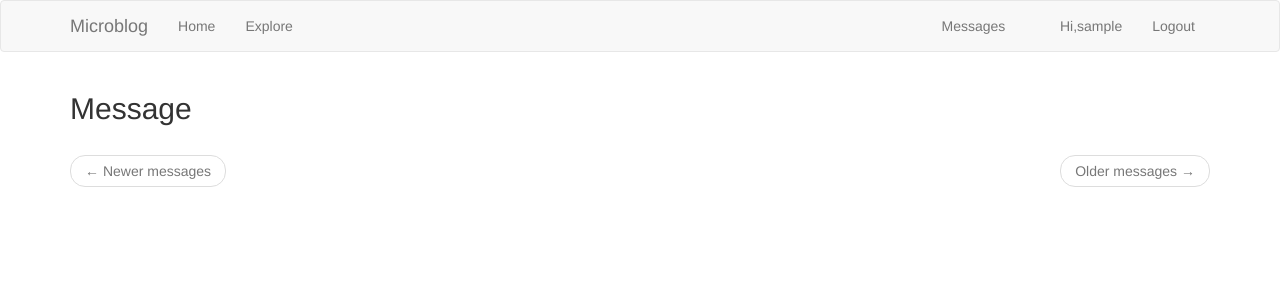
After one commit to ocyisheng/flask-microblog, a Flask app: page /messages in a window 1280 px wide. The commit adds this page. Shown: the top 300 px of the page. Run offline with Flask 2, Linux system fonts and the light colour scheme; the visitor is signed in with stand-in values (Sample User, id 1); data comes from the database, SQL or seed files in the repository; both versions use the stored data as it was after the commit; data that the repository does not hold is empty; parts of the project's set-up code (start-up, migrations or seed data) failed here and were passed over; some libraries are stand-ins or nearby versions.

Commit message:
1.添加messages消息发送、展示页面 2.添加notification通知，使用轮询获取通知内容并设置消息数量角标 3.jq设置css，实现角标显示隐藏

```diff
--- a/app/main/routes.py
+++ b/app/main/routes.py
@@ -11,8 +11,8 @@ from flask_login import current_user, login_required
 from flask_babel import _, get_locale
 from guess_language import guess_language
 from app import db
-from app.main.forms import EditProfileForm, PostForm
-from app.models import User, Post
+from app.main.forms import EditProfileForm, PostForm, MessageForm
+from app.models import User, Post, Message, Notification
 from app.translate import translate
 from app.main import bp
 
@@ -63,7 +63,8 @@ def index():
 						   form=form,
 						   posts=posts.items,
 						   next_url=next_url,
-						   prev_url=prev_url)
+						   prev_url=prev_url,
+						   item_name='posts')
 
 
 # 浏览全部帖子
@@ -74,12 +75,12 @@ def explore():
 	posts = Post.query.order_by(Post.timestamp.desc()).paginate(page, current_app.config['POSTS_PER_PAGE'], False)
 	next_url = url_for('main.explore', page=posts.next_num) if posts.has_next else None
 	prev_url = url_for('main.explore', page=posts.prev_num) if posts.has_prev else None
-	# posts = Post.query.order_by(Post.timestamp.desc()).all()
 	return render_template('index.html',
 						   title=_('Explore'),
 						   posts=posts.items,
 						   next_url=next_url,
-						   prev_url=prev_url)
+						   prev_url=prev_url,
+						   item_name='posts')
 
 
 # 用户信息展示
@@ -88,7 +89,6 @@ def explore():
 def user(username):
 	user = User.query.filter_by(username=username).first_or_404()
 	page = request.args.get('page', 1, type=int)
-	# posts = Post.query.filter_by(author=user).all()
 	posts = user.posts.order_by(Post.timestamp.desc()).paginate(page, current_app.config['POSTS_PER_PAGE'], False)
 	prev_url = url_for('main.user', username=username, page=posts.prev_num) if posts.has_prev else None
 	next_url = url_for('main.user', username=username, page=posts.next_num) if posts.has_next else None
@@ -98,7 +98,8 @@ def user(username):
 						   user=user,
 						   posts=posts.items,
 						   next_url=next_url,
-						   prev_url=prev_url)
+						   prev_url=prev_url,
+						   item_name='posts')
 
 
 # 编辑个人信息
@@ -157,3 +158,38 @@ def unfollow(username):
 def user_popup(username):
 	user = User.query.filter_by(username=username).first_or_404()
 	return render_template('user_popup.html', user=user)
+
+@bp.route('/send_message/<recipient>', methods=['GET', 'POST'])
+@login_required
+def send_message(recipient):
+	user = User.query.filter_by(username=recipient).first_or_404()
+	form = MessageForm()
+	if form.validate_on_submit():
+		msg = Message(author=current_user, recipient=user,body=form.message.data)
+		db.session.add(msg)
+		user.add_notification('unread_message_count', user.new_messages())
+		db.session.commit()
+		flash(_('Your message has been sent.'))
+		return redirect(url_for('main.user', username=recipient))
+	return render_template('send_message.html', title=_('Send Message'), form=form, recipient=recipient)
+
+@bp.route('/messages')
+@login_required
+def messages():
+	current_user.last_message_read_time = datetime.utcnow()
+	db.session.commit()
+	page = request.args.get('page', 1, type=int)
+	messages = current_user.messages_received.order_by(Message.timestamp.desc()).paginate(page, current_app.config['POSTS_PER_PAGE'], False)
+	next_url = url_for('main.messages', page=messages.next_num) if messages.has_next else None
+	prev_url = url_for('main.messages', page=messages.prev_num) if messages.has_prev else None
+	return render_template('messages.html', messages=messages.items, next_url=next_url, prev_url=prev_url, item_name='messages')
+
+@bp.route('/notifications')
+@login_required
+def notifications():
+	since = request.args.get('since', 0.0, type=float)
+	notifications = current_user.notifications.filter(Notification.timestamp > since).order_by(Notification.timestamp.asc())
+	return jsonify([{'name': n.name,
+					 'data': n.get_data(),
+					 'timestamp': n.timestamp
+					 } for n in notifications])
--- /dev/null
+++ b/app/templates/_pager.html
@@ -0,0 +1,14 @@
+<nav aria-label="...">
+    <ul class="pager">
+        <li class="previous{% if not prev_url %} disabled{% endif %}">
+            <a href="{{ prev_url or '#' }}">
+                <span aria-hidden="true">&larr;</span> {{ _('Newer %(item_name)s',item_name=item_name) }}
+            </a>
+        </li>
+        <li class="next{% if not next_url %} disabled{% endif %}">
+            <a href="{{ next_url or '#' }}">
+                {{ _('Older %(item_name)s',item_name=item_name) }} <span aria-hidden="true">&rarr;</span>
+            </a>
+        </li>
+    </ul>
+</nav>
--- a/app/templates/base.html
+++ b/app/templates/base.html
@@ -53,11 +53,15 @@
     {{ moment.include_moment() }}
     {{ moment.lang(g.locale) }}
     <script>
+        function set_message_count(n) {
+            $('#message_count').text(n);
+            $('#message_count').css('visibility', n ? 'visible' : 'hidden');
+        }
         // 定义函数：jQ脚本使用ajx发送post请求获取翻译结果
         // 需要 javascript:translate() 调用
         function translate(sourceEle, destElem, sourceLang, destLang) {
             {# $('#xxxid') jQ id选择器获取目标dom 并用loading图片替换 #}
-            $(destElem).html('<img src="{{ url_for('static', filename='loading.gif') }}">');
+            $(destElem).html('<img src="{{ url_for('static', filename='imgs/loading.gif') }}">');
             {# post 表单请求 参数1 链接 参数2 参数
                 done 成功的回调 向目标dom的text赋值请求结果
                 fail 失败的回调 向目标dom的text赋值失败提示
@@ -70,8 +74,25 @@
                 $(destElem).text('译文：' + response['text'])
             }).fail(function () {
                 $(destElem).text("{{ _('Error:Could not contact server.') }}")
-            })
+            });
         }
+        {% if current_user.is_authenticated %}
+            $(function () {
+                var since = new Date().getTime() / 1000.0;
+                setInterval(function () {
+                    $.ajax('{{ url_for('main.notifications') }}?since=' + since).done(
+                        function (notifications) {
+                            for (var i = 0; i < notifications.length; i++) {
+                                if (notifications[i].name == 'unread_message_count') {
+                                    set_message_count(notifications[i].data)
+                                }
+                                since = notifications[i].timestamp;
+                            }
+                        })
+                }, 5000);
+            });
+        {% endif %}
+
         // jQ event函数绑定
         $(function () {
             var timer = null; // 延时的timer
@@ -99,8 +120,8 @@
                                 }).popover('show');
                                 // 通过ajax 添加flask-moment 元素是，必须调用改函数
                                 flask_moment_render_all();
-                            })
-                    }, 200)
+                            });
+                    }, 500)
                 }, function (event) {
                     // 鼠标移出的回调
                     var elem = $(event.currentTarget);
@@ -116,8 +137,8 @@
                         // 移除popup
                         elem.popover('destroy');
                     }
-                })
-        })
+                });
+        });
     </script>
 {% endblock %}
 
@@ -146,9 +167,21 @@
                         <li><a href="{{ url_for('auth.login') }}">{{ _('Login') }}</a></li>
                     {% else %}
                         <li>
+                            <a href="{{ url_for('main.messages') }}">
+                                {{ _('Messages') }}
+                                {% set new_messages = current_user.new_messages() %}
+                                <span class="badge" id="message_count"
+                                      style="visibility: {% if new_messages %}visible {% else %}hidden{% endif %};">
+                                    {{ new_messages }}
+                                </span>
+                            </a>
+                        </li>
+                        <li>
                             <a href="{{ url_for('main.user', username=current_user.username) }}">{{ _('Hi,%(username)s',username=current_user.username) }}</a>
                         </li>
-                        <li><a href="{{ url_for('auth.logout') }}">{{ _('Logout') }}</a></li>
+                        <li>
+                            <a href="{{ url_for('auth.logout') }}">{{ _('Logout') }}</a>
+                        </li>
                     {% endif %}
                 </ul>
             </div>
--- /dev/null
+++ b/app/templates/messages.html
@@ -0,0 +1,13 @@
+{% extends 'base.html' %}
+
+{% block app_content %}
+    <h2>{{ _('Message') }}</h2>
+    {# 消息列表 #}
+    <table class="table">
+        {% for post in messages %}
+            {% include '_post.html' %}
+        {% endfor %}
+    </table>
+    {# 翻页控件   #}
+    {% include '_pager.html' %}
+{% endblock %}
--- a/config.py
+++ b/config.py
@@ -24,7 +24,7 @@ class Config(object):
 	SQLALCHEMY_TRACK_MODIFICATIONS = False
 
 	# 分页配置
-	POSTS_PER_PAGE = 5
+	POSTS_PER_PAGE = 4
 	# 语言本地化
 	LANGUAGES = ['en', 'zh']
 
--- a/run.py
+++ b/run.py
@@ -6,7 +6,7 @@
 # @Software: PyCharm
 
 from app import create_app, db, cli
-from app.models import User, Post
+from app.models import User, Post, Notification, Message
 
 # def get_local_ip():
 # 	import socket
@@ -25,7 +25,7 @@ cli.register(app)
 # 向flask shell运行环境中 添加自定义上下文
 @app.shell_context_processor
 def make_shell_context():
-	return {'db': db, 'User': User, 'Post': Post}
+	return {'db': db, 'User': User, 'Post': Post, 'Notification': Notification, 'Message': Message}
 
 
 if __name__ == '__main__':
```
Also changed, not shown: app/main/forms.py (+6 -1 lines), app/models.py (+52 -9 lines), app/templates/index.html (+3 -14 lines), app/templates/send_message.html (added, +11 -0 lines), app/templates/user.html (+8 -17 lines), app.db, app/static/imgs/loading.gif (renamed from app/static/loading.gif), app/translations/zh/LC_MESSAGES/messages.po, 1 other file.
